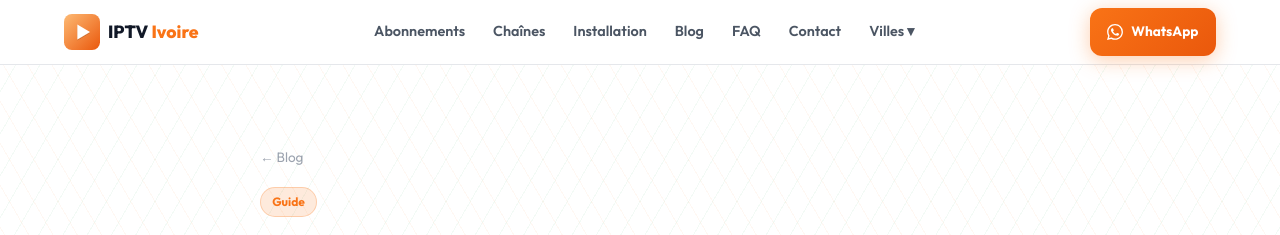
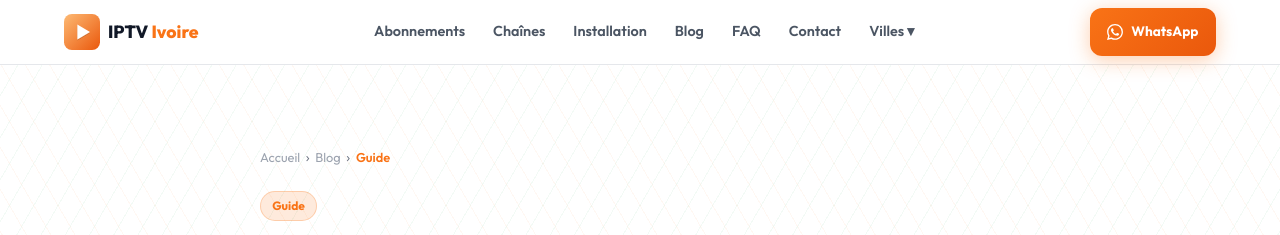
Before and after one commit to chadyyyy/iptv-ivoire, a Next.js app: page /blog/comment-installer-iptv-smarters-pro in a window 1280 px wide. Shown: the top 235 px of the page. Built offline with nearby package versions, Linux system fonts and the light colour scheme.

Commit message:
seo: fix title/desc length, add visible breadcrumb nav to all blog posts

```diff
--- a/app/blog/[slug]/page.tsx
+++ b/app/blog/[slug]/page.tsx
@@ -61,11 +61,28 @@ export default async function BlogPostPage({ params }: Props) {
           {/* Header */}
           <section className="section geo-pattern" style={{ paddingBottom: '2rem' }}>
             <div className="container" style={{ maxWidth: '760px' }}>
-              <div style={{ marginBottom: '1rem' }}>
-                <Link href="/blog" style={{ color: '#9CA3AF', textDecoration: 'none', fontSize: '0.85rem', fontFamily: 'Outfit, sans-serif' }}>
-                  ← Blog
-                </Link>
-              </div>
+              {/* Visible Breadcrumb Nav — required by RankMath & Google */}
+              <nav aria-label="Fil d'Ariane" style={{ marginBottom: '1.25rem' }}>
+                <ol style={{ display: 'flex', alignItems: 'center', gap: '0.35rem', listStyle: 'none', padding: 0, margin: 0, flexWrap: 'wrap' }}>
+                  <li>
+                    <Link href="/" style={{ color: '#9CA3AF', textDecoration: 'none', fontSize: '0.8rem', fontFamily: 'Outfit, sans-serif' }}>
+                      Accueil
+                    </Link>
+                  </li>
+                  <li style={{ color: '#6B7280', fontSize: '0.8rem' }}>›</li>
+                  <li>
+                    <Link href="/blog" style={{ color: '#9CA3AF', textDecoration: 'none', fontSize: '0.8rem', fontFamily: 'Outfit, sans-serif' }}>
+                      Blog
+                    </Link>
+                  </li>
+                  <li style={{ color: '#6B7280', fontSize: '0.8rem' }}>›</li>
+                  <li>
+                    <span style={{ color: '#F97316', fontSize: '0.8rem', fontFamily: 'Outfit, sans-serif', fontWeight: 600 }}>
+                      {post.category}
+                    </span>
+                  </li>
+                </ol>
+              </nav>
               <span className="badge badge-primary" style={{ marginBottom: '1rem' }}>{post.category}</span>
               <h1 style={{
                 fontFamily: 'Outfit, sans-serif', fontWeight: 900,
--- a/content/blog/comment-installer-wesopro-iptv-pro.mdx
+++ b/content/blog/comment-installer-wesopro-iptv-pro.mdx
@@ -1,6 +1,6 @@
 ---
-title: "Comment Installer WESOPRO IPTV PRO en Côte d'Ivoire (Guide Complet 2026)"
-description: "Guide complet pour installer et configurer WESOPRO IPTV PRO sur Smart TV, Android Box, iPhone et Smartphone en Côte d'Ivoire. Paiement Wave & Orange Money inclus."
+title: "Installer WESOPRO IPTV PRO en Côte d'Ivoire — Guide 2026"
+description: "Installez et configurez WESOPRO IPTV PRO sur Smart TV, Android Box et iPhone en Côte d'Ivoire. Paiement Wave & Orange Money. Guide étape par étape."
 slug: "comment-installer-wesopro-iptv-pro"
 publishedAt: "2026-09-04"
 updatedAt: "2026-09-04"
```
